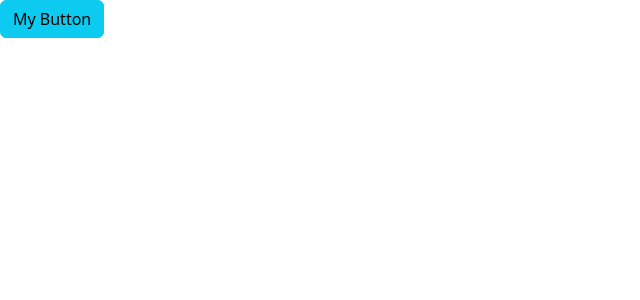
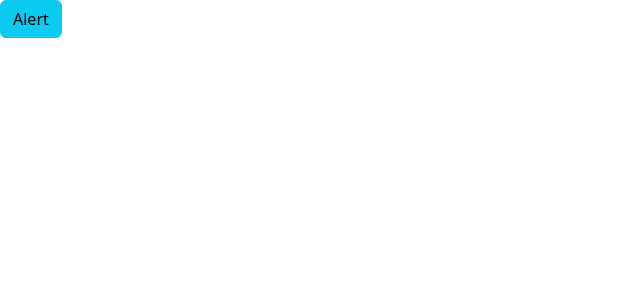
Before and after one commit to NateAra/GameFinder, a React (Vite) app in the folder game-finder/: page / in a window 1280 px wide. Shown: the top 300 px of the page, without its empty margins (0-640 px from the left). Built offline with nearby package versions, Linux system fonts and the light colour scheme.

Commit message:
Added alert using State variable

```diff
--- a/game-finder/src/App.tsx
+++ b/game-finder/src/App.tsx
@@ -1,11 +1,17 @@
+import { useState } from "react";
+import { Alert } from "./components/Alert";
 import { Button } from "./components/Button";
 
 const App = () => {
 
+  const [alertVisible, setAlertVisibility] = useState(false)
+
   return (
     <div>
-      <Button color="info" handleClick={() => console.log('Clicked')}>
-        My Button
+      {alertVisible && <Alert onClose={() => setAlertVisibility(false)}>My Alert</Alert>}
+
+      <Button color="info" handleClick={() => setAlertVisibility(true)}>
+        Alert
       </Button>
     </div>
   );
--- /dev/null
+++ b/game-finder/src/components/Alert.tsx
@@ -0,0 +1,22 @@
+interface AlertProp {
+  children: string;
+  onClose: () => void;
+}
+
+export const Alert = ({ children, onClose }: AlertProp) => {
+  return (
+    <div
+      className="alert alert-warning alert-dismissible fade show"
+      role="alert"
+    >
+      {children}
+      <button
+        type="button"
+        className="btn-close"
+        data-bs-dismiss="alert"
+        aria-label="Close"
+        onClick={onClose}
+      ></button>
+    </div>
+  );
+};
```
